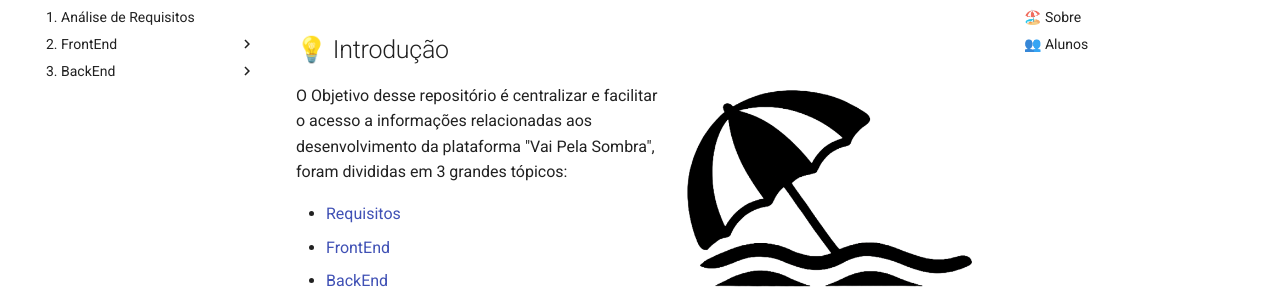
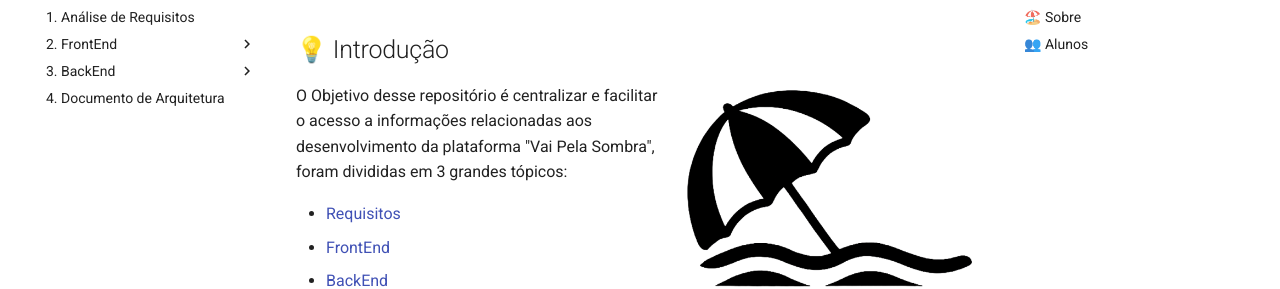
Before and after one commit to fga-eps-mds/2025.1-VaiPelaSombra-docs, an MkDocs documentation site: the page built from docs/index.md, in a window 1280 px wide. Shown: the part 148-437 px from the top of the page. Built offline with MkDocs 1.6.1 and Material for MkDocs 9.7.7, drawn with Linux system fonts in a browser that asks for light colours.

Commit message:
adicionando path pro documento de arquitetura

```diff
--- a/mkdocs.yml
+++ b/mkdocs.yml
@@ -49,6 +49,7 @@ nav:
   - 3. BackEnd:
     - 3.1. BackEnd Estrutura: BackEnd/index.md
     - 3.2. BackEnd Dojos: BackEnd/Dojos/index.md
+  - 4. Documento de Arquitetura: DocArquiterua/DocumentoArquitetura.md
 
 extra_css:
   - extra.css
```
